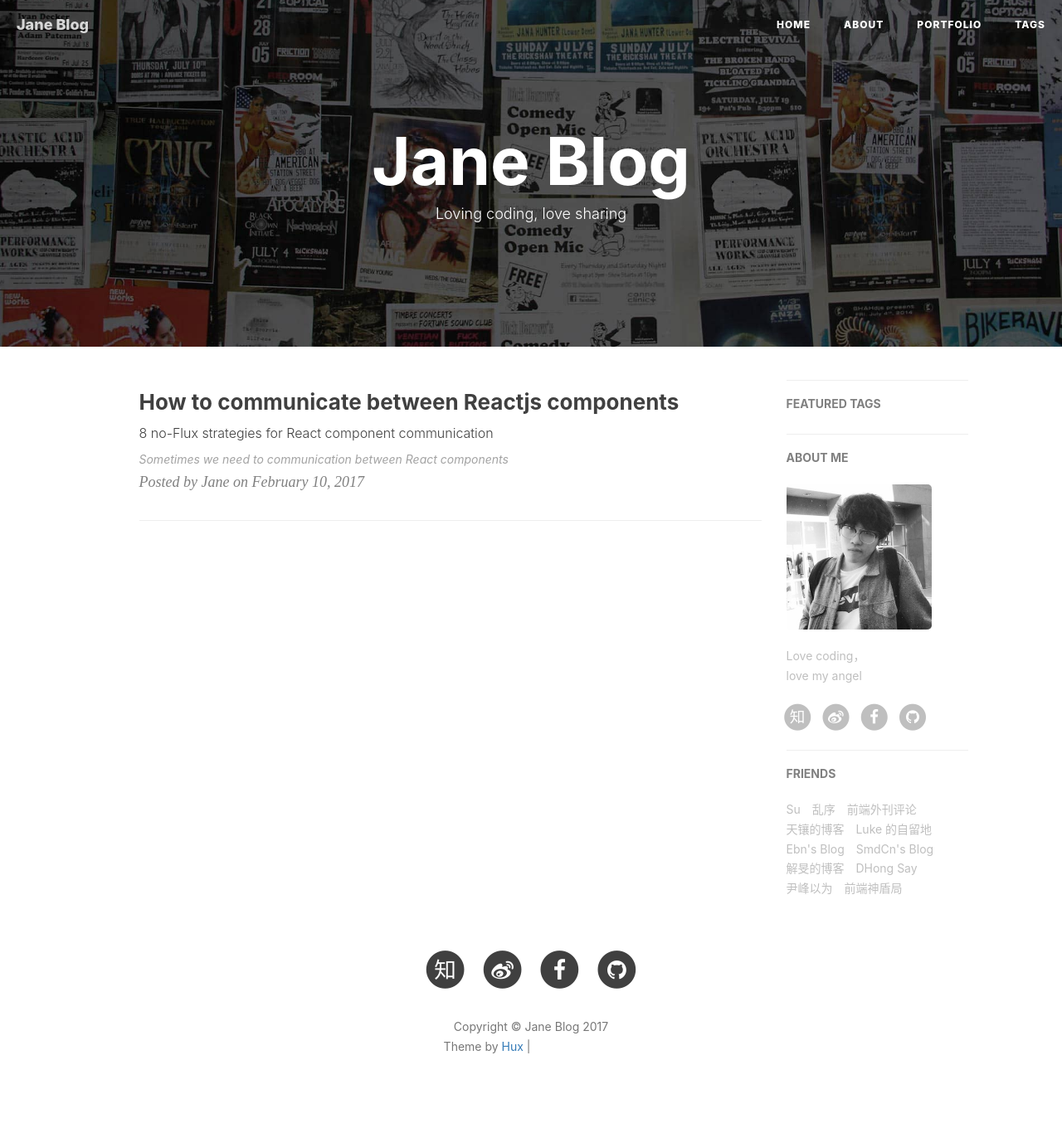
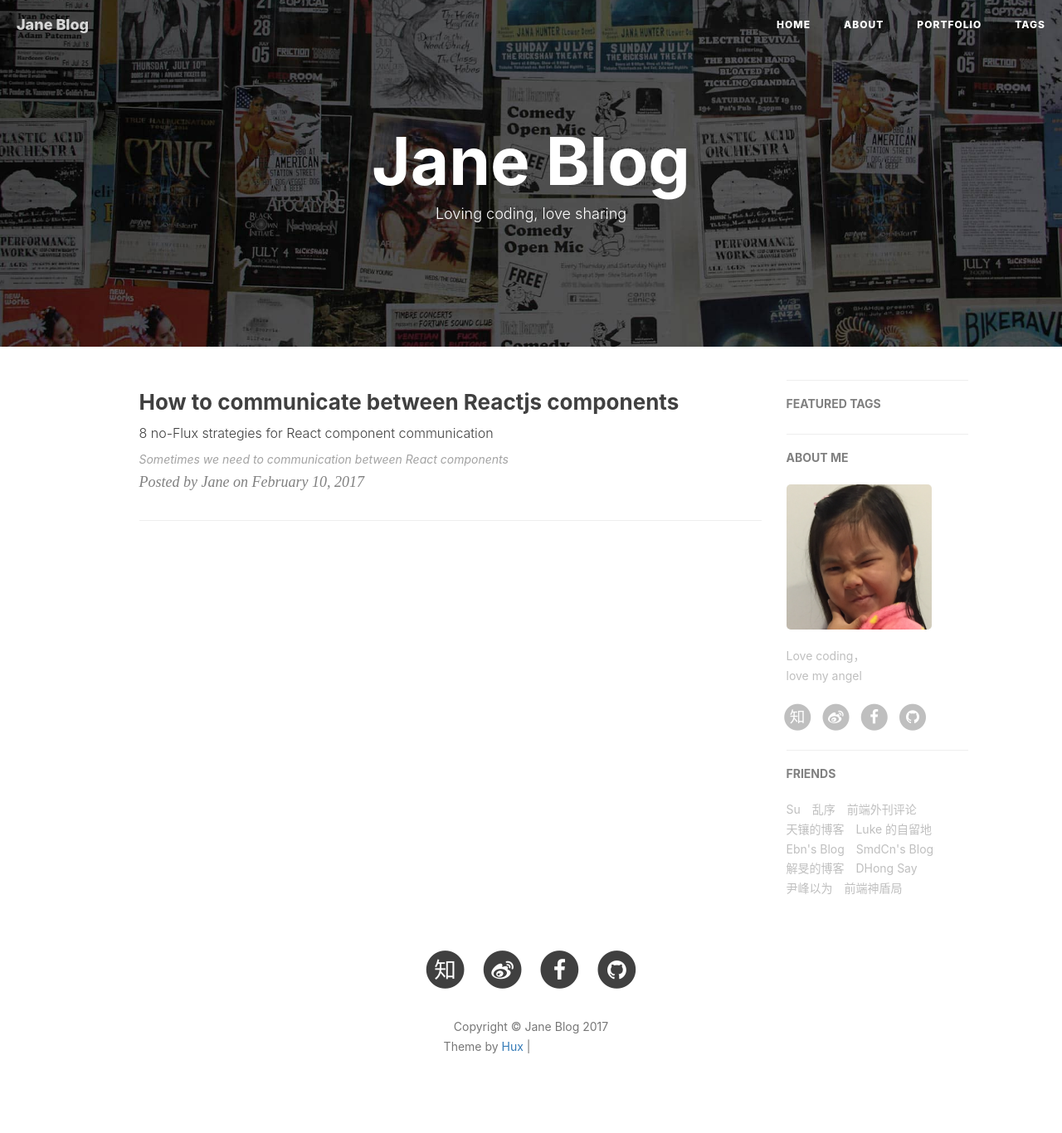
Before and after one commit to Jane27/jane27.github.io, a Jekyll site: the page built from index.html, in a window 1280 px wide. Shown: the whole page at 83% size. Built offline with Jekyll 4.4.1, drawn with Linux system fonts in a browser that asks for light colours; nearby versions of some CDN libraries; the list of posts is cut into pages by our own code; comment, search, counter and statistics services are not loaded; grey boxes are pictures that could not be loaded.

Commit message:
Change avatar file

```diff
--- a/_config.yml
+++ b/_config.yml
@@ -71,7 +71,7 @@
 # Sidebar settings
 sidebar: true                           # whether or not using Sidebar.
 sidebar-about-description: "Love coding，<br>love my angel"
-sidebar-avatar: /img/avatar-hux.jpg      # use absolute URL, seeing it's used in both `/` and `/about/`
+sidebar-avatar: /img/avatar-angel.png      # use absolute URL, seeing it's used in both `/` and `/about/`
 
 
 
```
Also changed, not shown: img/avatar-angel.png (added).
